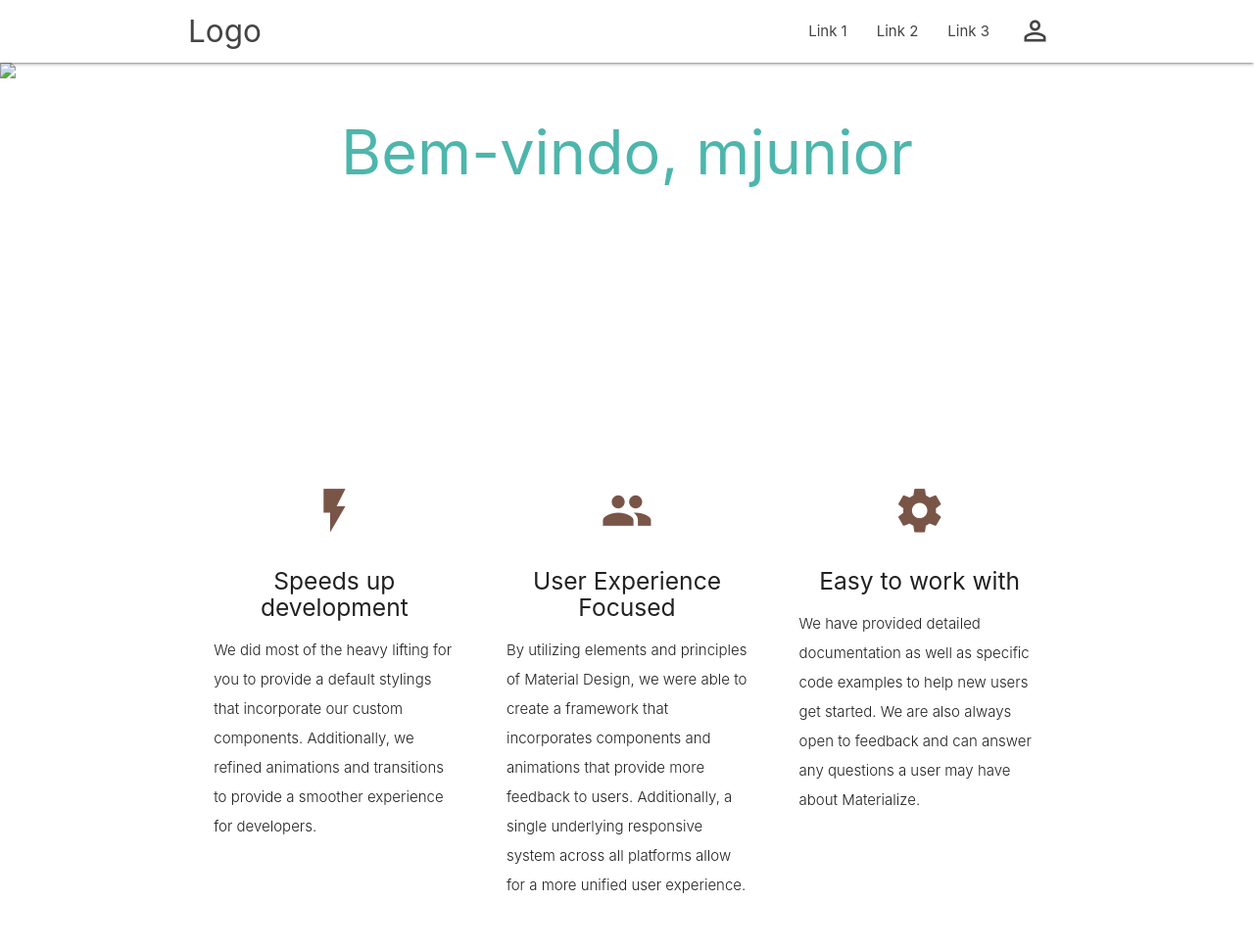
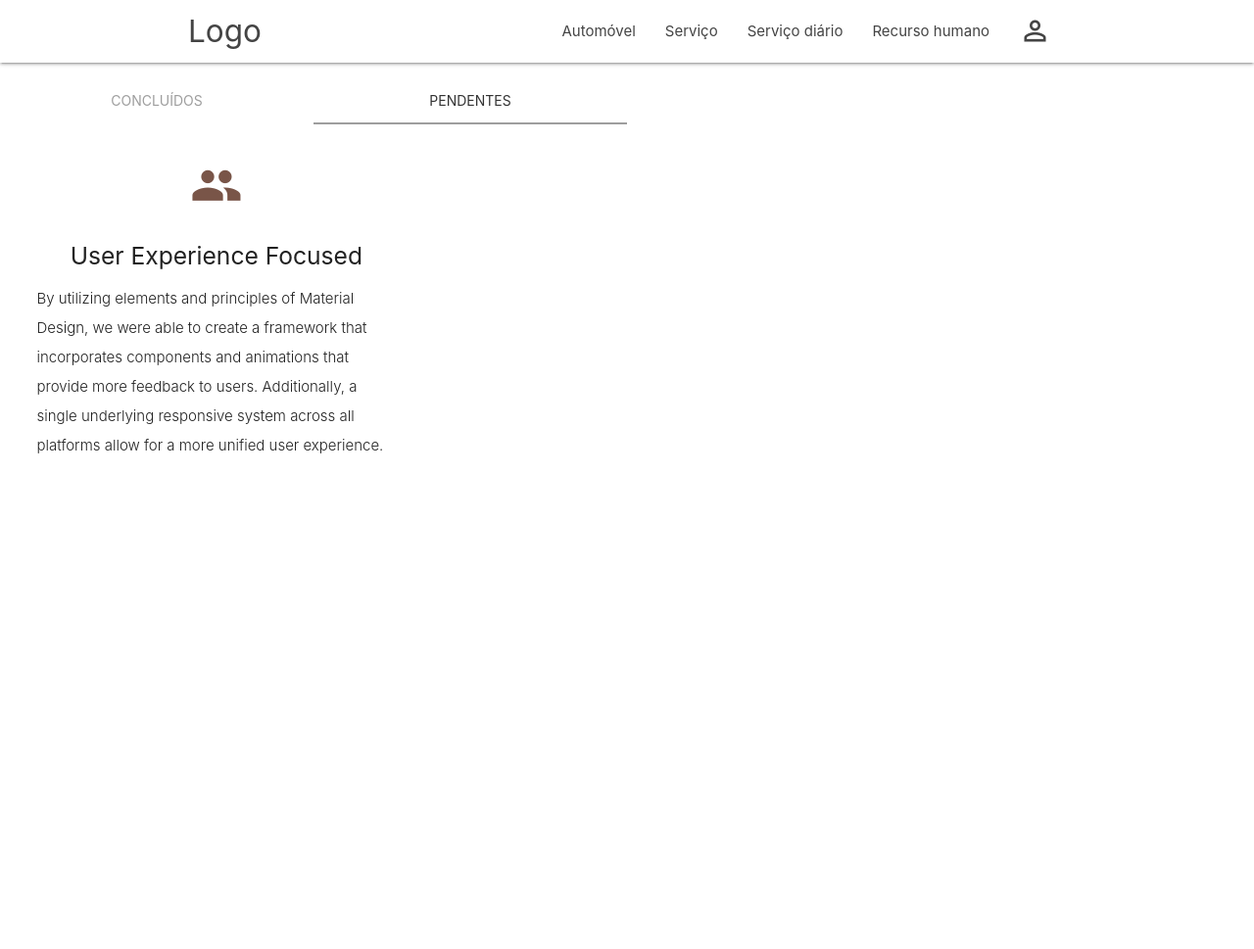
Before and after one commit to hackonemj/cconline, a Django app: page / in a window 1280 px wide. Shown: the whole page at 98% size. After the commit the page ends 463 px from the top, so only its background shows below. Run offline with Django 3.2, Linux system fonts and the light colour scheme; a user stored in the database is signed in; some libraries are stand-ins or nearby versions.

Commit message:
Novas alterações no modo condutor

```diff
--- a/automovel/admin.py
+++ b/automovel/admin.py
@@ -5,5 +5,5 @@
 
 @admin.register(Automovel)
 class AutomovelAdmin(ImportExportModelAdmin):
-    list_display = ('activo', 'dono', 'matricula', 'marca', 'modelo', 'data_matricula')
+    list_display = ('id', 'activo', 'dono', 'matricula', 'marca', 'modelo', 'data_matricula', 'km_actual')
     list_editable = ('data_matricula',)
--- a/conta/forms.py
+++ b/conta/forms.py
@@ -36,10 +36,10 @@
         user_type = self.cleaned_data.get("user_type")
         user = super(UserCreationForm, self).save(commit=False)
         if user_type == 'Supervisor':  # Se o utilizador for supervisor terá as permissões de Supervisor
-            user.supervisor = True
+            user.is_supervisor = True
             user.is_staff = True
         else:  # O utilizador terá as permissões de condutor
-            user.condutor = True
+            user.is_condutor = True
             user.is_staff = False
             user.set_password(self.cleaned_data['password1'])
 
--- a/core/static/css/style.css
+++ b/core/static/css/style.css
@@ -71,7 +71,10 @@
     transition: color .3s;
 
 }
-
+.sidenav-overlay{
+    background-color: transparent;
+    z-index: 0;
+}
 /*
 nav ul .dropdown-trigger-li img {
     width: 45px;
--- a/core/static/js/init.js
+++ b/core/static/js/init.js
@@ -5,5 +5,6 @@
         $('.parallax').parallax();
         $(".dropdown-trigger").dropdown();
         $('select').formSelect();
+        $('.tabs').tabs();
     }); // end of document ready
 })(jQuery); // end of jQuery name space
--- a/core/templates/base.html
+++ b/core/templates/base.html
@@ -14,6 +14,7 @@
 <body>
 <!-- Dropdown Structure -->
 <ul id="dropdown1" class="dropdown-content">
+    <li><a>{{ user.username |capfirst }}</a></li>
     <li><a href="#">Ver perfil</a></li>
     <li><a href="#">Editar perfil</a></li>
     <li class="divider"></li>
@@ -29,11 +30,12 @@
             <ul class="right hide-on-med-and-down">
                 {% if user.is_authenticated %}
                     {% if not user.is_staff %}
-                        <li><a href="#">Minhas viagens</a></li>
+                        <li><a href="{% url 'core:minhas-viagens' %}">Minhas viagens</a></li>
                     {% else %}
-                        <li><a href="#">Link 1</a></li>
-                        <li><a href="#">Link 2</a></li>
-                        <li><a href="#">Link 3</a></li>
+                        <li><a href="#">Automóvel</a></li>
+                        <li><a href="#">Serviço</a></li>
+                        <li><a href="#">Serviço diário</a></li>
+                        <li><a href="#">Recurso humano</a></li>
                     {% endif %}
                     <!-- Dropdown Trigger -->
                     <li class="dropdown-trigger-li">
@@ -47,7 +49,25 @@
             </ul>
 
             <ul id="nav-mobile" class="sidenav">
-                <li><a href="#">Navbar Link</a></li>
+                <li><a>{{ user.username|capfirst}}</a></li>
+                {% if user.is_authenticated %}
+                    {% if not user.is_staff %}
+                        <li><a href="{% url 'core:minhas-viagens' %}">Minhas viagens</a></li>
+                    {% else %}
+                        <li><a href="#">Automóvel</a></li>
+                        <li><a href="#">Serviço</a></li>
+                        <li><a href="#">Serviço diário</a></li>
+                        <li><a href="#">Recurso humano</a></li>
+                    {% endif %}
+
+                    <li><a href="#">Ver perfil</a></li>
+                    <li><a href="#">Editar perfil</a></li>
+                    <li class="divider"></li>
+                    {% if user.is_superuser %}
+                        <li><a href="{% url 'conta:criar-conta' %}">Adicionar membros</a></li>
+                    {% endif %}
+                    <li><a href="{% url 'conta:sair' %}">Terminar sessão</a></li>
+                {% endif %}
             </ul>
             <a href="#" data-target="nav-mobile" class="sidenav-trigger"><i class="material-icons">menu</i></a>
         </div>
--- a/core/templates/inicio_staff.html
+++ b/core/templates/inicio_staff.html
@@ -2,60 +2,67 @@
 {% load static %}
 {% block title %}Bem-vindo, {{ user.username }}{% endblock %}
 {% block content %}
+    <style>
+        .tabs .tab a:focus, .tabs .tab a:focus.active {
+            background-color: rgba(5, 13, 19, 0.27);
+            outline: none;
+            color: #333
+        }
 
-    <div id="index-banner" class="parallax-container">
-        <div class="section no-pad-bot">
-            <div class="container">
-                <br>
-                <br>
-                <h1 class="header center teal-text text-lighten-2">Bem-vindo, {{ user.username }}</h1>
-                <br>
-                <br>
-            </div>
-        </div>
-        <div class="parallax"><img src="{% static 'img/Ocean_by_Shu_Le.jpg' %}" alt="Unsplashed background img 1"></div>
-    </div>
+        .tabs .indicator {
+            position: absolute;
+            bottom: 0;
+            height: 2px;
+            background-color: #9E9E9E;
+            will-change: left, right;
+        }
 
-    <div class="container">
+        .tabs .tab a:hover, .tabs .tab a.active {
+            background-color: transparent;
+            color: #333;
+        }
+
+        .tabs .tab a {
+            color: #9E9E9E;
+        }
+    </style>
+    <div class="row">
         <div class="section">
-
-            <!--   Icon Section   -->
-            <div class="row">
+            <ul id="tabs-swipe-demo" class="tabs">
+                <li class="tab col s3"><a href="#test-swipe-1">Concluídos</a></li>
+                <li class="tab col s3"><a class="active" href="#test-swipe-2">Pendentes</a></li>
+            </ul>
+            <div id="test-swipe-1" class="col s12">
                 <div class="col s12 m4">
                     <div class="icon-block">
                         <h2 class="center brown-text"><i class="material-icons">flash_on</i></h2>
                         <h5 class="center">Speeds up development</h5>
 
                         <p class="light">We did most of the heavy lifting for you to provide a default stylings that
-                            incorporate our custom components. Additionally, we refined animations and transitions to
+                            incorporate our custom components. Additionally, we refined animations and transitions
+                            to
                             provide a smoother experience for developers.</p>
                     </div>
                 </div>
-
+            </div>
+            <div id="test-swipe-2" class="col s12">
                 <div class="col s12 m4">
                     <div class="icon-block">
                         <h2 class="center brown-text"><i class="material-icons">group</i></h2>
                         <h5 class="center">User Experience Focused</h5>
 
-                        <p class="light">By utilizing elements and principles of Material Design, we were able to create
-                            a framework that incorporates components and animations that provide more feedback to users.
-                            Additionally, a single underlying responsive system across all platforms allow for a more
+                        <p class="light">By utilizing elements and principles of Material Design, we were able to
+                            create
+                            a framework that incorporates components and animations that provide more feedback to
+                            users.
+                            Additionally, a single underlying responsive system across all platforms allow for a
+                            more
                             unified user experience.</p>
-                    </div>
-                </div>
-
-                <div class="col s12 m4">
-                    <div class="icon-block">
-                        <h2 class="center brown-text"><i class="material-icons">settings</i></h2>
-                        <h5 class="center">Easy to work with</h5>
-
-                        <p class="light">We have provided detailed documentation as well as specific code examples to
-                            help new users get started. We are also always open to feedback and can answer any questions
-                            a user may have about Materialize.</p>
                     </div>
                 </div>
             </div>
 
         </div>
+
     </div>
 {% endblock %}
--- a/core/urls.py
+++ b/core/urls.py
@@ -5,6 +5,7 @@
 app_name = "core"
 urlpatterns = [
     path('', views.inicio, name='inicio'),
+    path('minhas-viagens/', views.minhas_viagens, name='minhas-viagens'),
     path('ajax/validate-codigo-servico/', views.validate_codigo_servico, name='validate_codigo_servico'),
     path('ajax/validate-automovel-matricula/', views.validate_automovel_matricula, name='validate_automovel_matricula'),
     path('ajax/finalizar-servico/<id>/', views.ajax_finalizar_servico, name='ajax_finalizar_servico'),
--- a/core/views.py
+++ b/core/views.py
@@ -1,5 +1,6 @@
 import datetime
 
+from django.contrib import messages
 from django.http import JsonResponse, Http404
 from django.shortcuts import render, redirect, get_object_or_404
 
@@ -37,16 +38,17 @@
             if request.method == 'POST':
                 form = CondutorServicoDiarioForm(request.POST)
                 if form.is_valid():
-                    print(form.cleaned_data['automovel_matricula'])
                     novo_sd = form.save(commit=False)
                     novo_sd.condutor = get_object_or_404(User, username=user.username)
-                    novo_sd.automovel = get_object_or_404(Automovel, matricula=form.cleaned_data['automovel_matricula'])
+                    novo_sd.automovel = get_object_or_404(Automovel, matricula=form.cleaned_data['automovel_matricula'].upper())
+                    novo_sd.servico = get_object_or_404(Servico, codigo=form.cleaned_data['codigo_do_servico'].upper())
                     novo_sd.estado_concluido = False
                     novo_sd.validar_servico = False
                     novo_sd.supervisor = None
                     novo_sd.km_final = 0
                     form.save()
                     return redirect("core:inicio")
+
             else:
                 form = CondutorServicoDiarioForm()
 
@@ -62,16 +64,19 @@
 
 def validate_codigo_servico(request):
     codigo_do_servico = request.GET.get('codigo_do_servico', None)
+
     if Servico.objects.filter(codigo__iexact=codigo_do_servico.upper()).exists():
-        servico = get_object_or_404(Servico, codigo=codigo_do_servico.upper())
+        servico = Servico.objects.get(codigo__iexact=codigo_do_servico.upper())
         data = {
             'encontrou': True,
-            'servico_descricao': servico.cliente,
+            'cliente': servico.cliente,
+            'nome': servico.nome,
         }
     else:
         data = {
             'encontrou': False,
         }
+
     return JsonResponse(data)
 
 
@@ -79,10 +84,18 @@
     automovel_matricula = request.GET.get('automovel_matricula', None)
     if Automovel.objects.filter(matricula__iexact=automovel_matricula.upper()).exists():
         automovel = get_object_or_404(Automovel, matricula=automovel_matricula.upper())
+        if automovel.km_actual == 0 or automovel.km_actual is None:
+            km = 0
+
+        else:
+            km = automovel.km_actual
+
         data = {
             'encontrou': True,
             'automovel_modelo': automovel.modelo,
+            'automovel_km_actual': km
         }
+
     else:
         data = {
             'encontrou': False,
@@ -94,17 +107,36 @@
     km_final = request.GET.get('km_final', None)
 
     if request.is_ajax():
-        if Servico.objects.filter(id__iexact=id.upper()).exists():
+        if Servico.objects.filter(id__iexact=id).exists():
             servico_diario = get_object_or_404(ServicoDiario, id=id)
-            servico_diario.estado_concluido = True
-            servico_diario.km_final = km_final
-            servico_diario.finished_at = datetime.datetime.now()
-            servico_diario.automovel.km_actual = km_final
-            servico_diario.save()
 
-        data = {
-            'concluido': True,
-        }
+            if int(km_final) > servico_diario.km_inicial:
+                servico_diario.estado_concluido = True
+                servico_diario.finished_at = datetime.datetime.now()
+                servico_diario.km_final = km_final
+                servico_diario.automovel.km_actual = km_final
+                Automovel.objects.filter(id__iexact=servico_diario.automovel.id).update(km_actual=km_final)
+                servico_diario.save()
+                data = {
+                    'concluido': True,
+                }
+
+            else:
+                raise Exception('A kilometragem final não pode ser inferior a kilometragem inicial')
+
         return JsonResponse(data)
     else:
         raise Http404
+
+
+def minhas_viagens(request):
+    user = request.user
+    template_name = 'minhas_viagens.html'
+
+    servicos_diarios = ServicoDiario.objects.filter(condutor__username__iexact=user.username,
+                                                    estado_concluido=True)
+    context = {
+        'servicos_diarios': servicos_diarios,
+    }
+
+    return render(request, template_name, context)
--- a/servico_diario/admin.py
+++ b/servico_diario/admin.py
@@ -5,6 +5,6 @@
 @admin.register(ServicoDiario)
 class ServicoDiarioAdmin(admin.ModelAdmin):
     list_display = (
-        'id', 'automovel', 'condutor', 'codigo_do_servico', 'km_inicial', 'km_final', 'estado_concluido', 'supervisor', 'validar_servico'
+        'id', 'automovel', 'condutor', 'servico', 'km_inicial', 'km_final', 'estado_concluido', 'supervisor', 'validar_servico'
     )
     list_filter = ('created_at', 'update_at')
```
Also changed, not shown: core/static/js/core-driver.js (+6 -8 lines), core/templates/inicio_driver.html (+43 -11 lines), core/templates/minhas_viagens.html (added, +73 -0 lines), servico_diario/forms.py (+10 -0 lines), servico_diario/models.py (+4 -3 lines).
